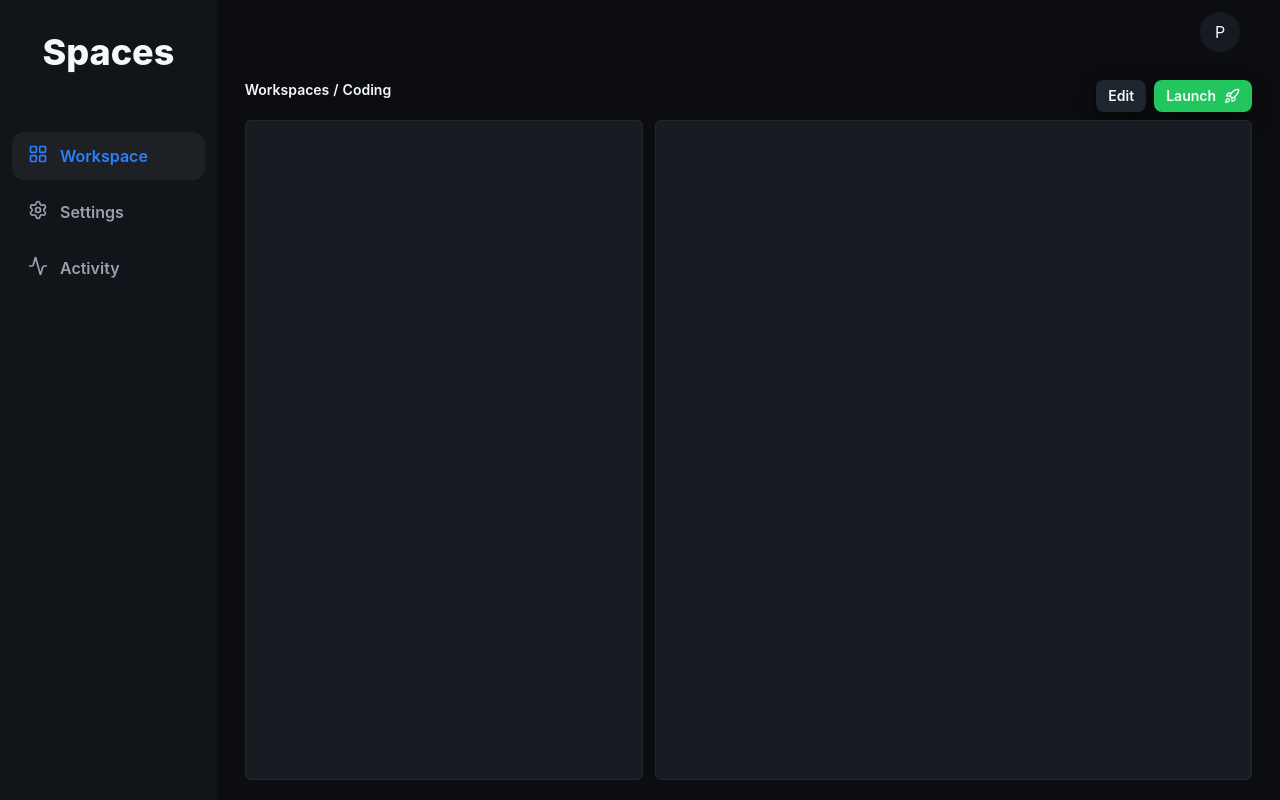
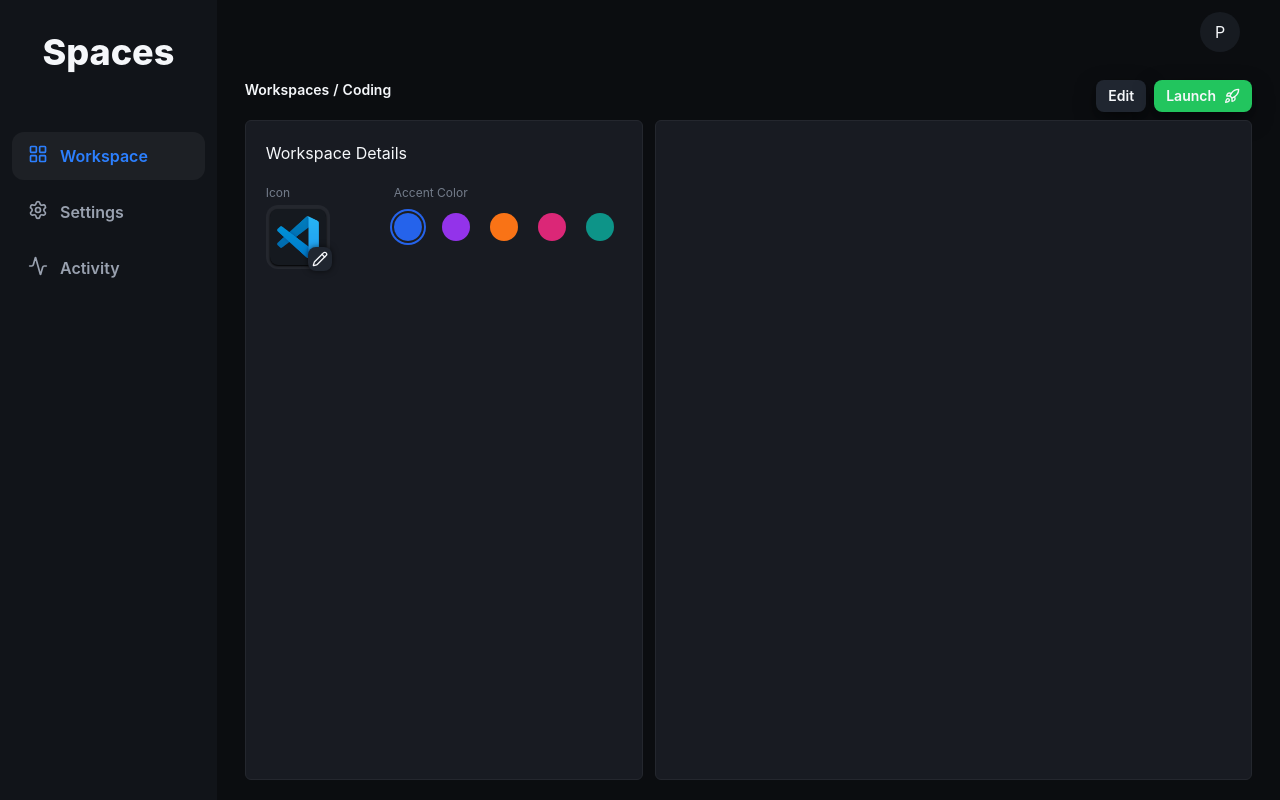
Before and after one commit to HosseinSabzforoush/Spaces, a React (Vite) app in the folder frontend/: page /workspaces/1 in a window 1280 px wide. Built offline with nearby package versions, Linux system fonts and the light colour scheme.

Commit message:
Workspace page updated (icon & accent color)

```diff
--- /dev/null
+++ b/frontend/src/features/workspaces/components/AccentColorPicker.tsx
@@ -0,0 +1,56 @@
+import { useState } from 'react';
+import { motion } from 'motion/react';
+
+const colors = [
+  { id: 'blue', hex: '#2563eb' },
+  { id: 'purple', hex: '#9333ea' },
+  { id: 'orange', hex: '#f97316' },
+  { id: 'pink', hex: '#db2777' },
+  { id: 'teal', hex: '#0d9488' },
+];
+
+export default function AccentColorPicker() {
+  const [selected, setSelected] = useState('blue');
+
+  return (
+    <div className="flex flex-col gap-3">
+      <span className="text-text-muted text-xs">Accent Color</span>
+
+      <div
+        className="flex gap-5 *:cursor-pointer"
+        role="radiogroup">
+        {colors.map((color) => (
+          <label
+            key={color.id}
+            className="relative cursor-pointer">
+            <input
+              type="radio"
+              name="accent-color"
+              value={color.id}
+              checked={selected === color.id}
+              onChange={() => setSelected(color.id)}
+              className="sr-only"
+            />
+
+            <motion.div
+              whileTap={{ scale: 0.85 }}
+              transition={{ type: 'spring', stiffness: 400, damping: 15 }}
+              className="h-7 w-7 rounded-full"
+              style={{ backgroundColor: color.hex }}>
+              {selected === color.id && (
+                <motion.span
+                  layoutId="active-ring"
+                  className="absolute inset-0 rounded-full"
+                  style={{
+                    boxShadow: `0 0 0 2px #1e1e1e, 0 0 0 4px ${color.hex}`,
+                  }}
+                  transition={{ type: 'spring', stiffness: 380, damping: 30 }}
+                />
+              )}
+            </motion.div>
+          </label>
+        ))}
+      </div>
+    </div>
+  );
+}
--- /dev/null
+++ b/frontend/src/features/workspaces/components/WorkspaceDetails.tsx
@@ -0,0 +1,33 @@
+import vscodeIcon from '@/assets/images/vscode-icon.png';
+import AccentColorPicker from './AccentColorPicker';
+import { Pencil } from 'lucide-react';
+
+export default function WorkspaceDetails() {
+  return (
+    <div className="w-2/5 flex flex-col gap-5 p-5 text-text-primary">
+      <span>Workspace Details</span>
+      {/* icon and color */}
+      <div className="flex gap-16">
+        {/* icon */}
+        <div className="flex flex-col gap-1">
+          <span className="text-text-muted text-xs">Icon</span>
+          <div className="relative p-1 bg-border w-16 h-16 rounded-xl">
+            <div className="w-14 h-14 p-1.5 rounded-lg shadow-xs shadow-black bg-card">
+              <img src={vscodeIcon} />
+            </div>
+
+            <button className="absolute -bottom-0.5 -right-0.5 flex items-center justify-center w-6 h-6 bg-card-active cursor-pointer border-border p-1 rounded-lg shadow-center-md ">
+              <Pencil
+                height={16}
+                width={16}
+              />
+            </button>
+          </div>
+        </div>
+
+        {/* accent color */}
+        <AccentColorPicker />
+      </div>
+    </div>
+  );
+}
--- a/frontend/src/index.css
+++ b/frontend/src/index.css
@@ -94,3 +94,20 @@
       0 2px 5px -2px rgba(0, 0, 0, 0.2);
   }
 }
+
+
+@utility shadow-center {
+  box-shadow: 0 0 4px rgba(0, 0, 0, 0.6);
+}
+
+@utility shadow-center-md {
+  box-shadow: 0 0 6px rgba(0, 0, 0, 0.6);
+}
+
+@utility shadow-center-lg {
+  box-shadow: 0 0 8px rgba(0, 0, 0, 0.6);
+}
+
+@utility shadow-center-xl {
+  box-shadow: 0 0 10px rgba(0, 0, 0, 0.6);
+}
--- a/frontend/src/pages/WorkspacePage.tsx
+++ b/frontend/src/pages/WorkspacePage.tsx
@@ -1,3 +1,4 @@
+import WorkspaceDetails from '@/features/workspaces/components/WorkspaceDetails';
 import { Rocket } from "lucide-react";
 import { useNavigate } from "react-router-dom"
 
@@ -28,9 +29,7 @@ function WorkspacePage() {
       {/* body */}
       <div className="flex *:h-full gap-3 grow *:bg-surface-elevated *:rounded-md *:border-border *:border">
         {/* left frame */}
-        <div className='w-2/5'>
-
-        </div>
+        <WorkspaceDetails />
 
         {/* right frame */}
         <div className='w-3/5'>
```
Also changed, not shown: frontend/src/assets/images/vscode-icon.png (added).
